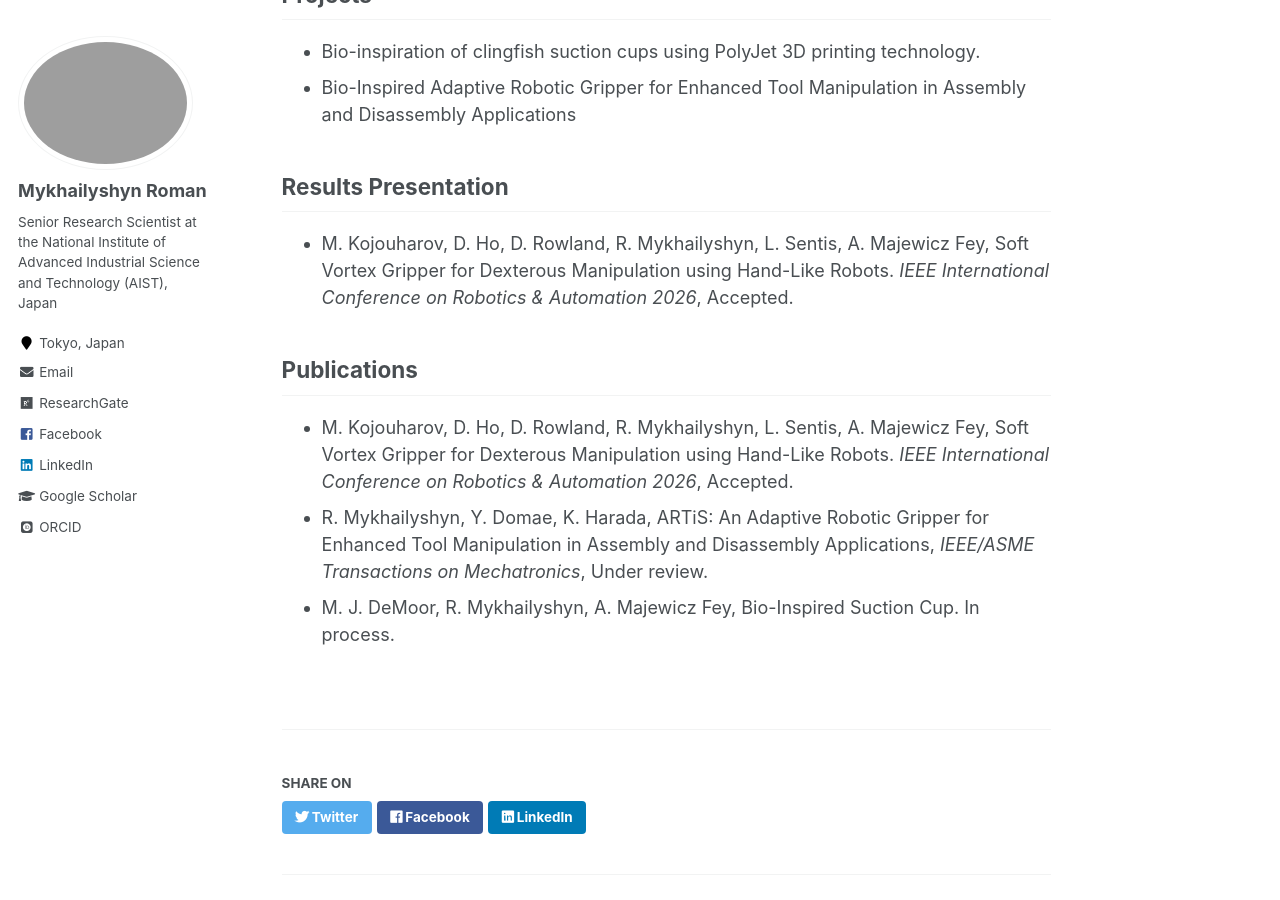
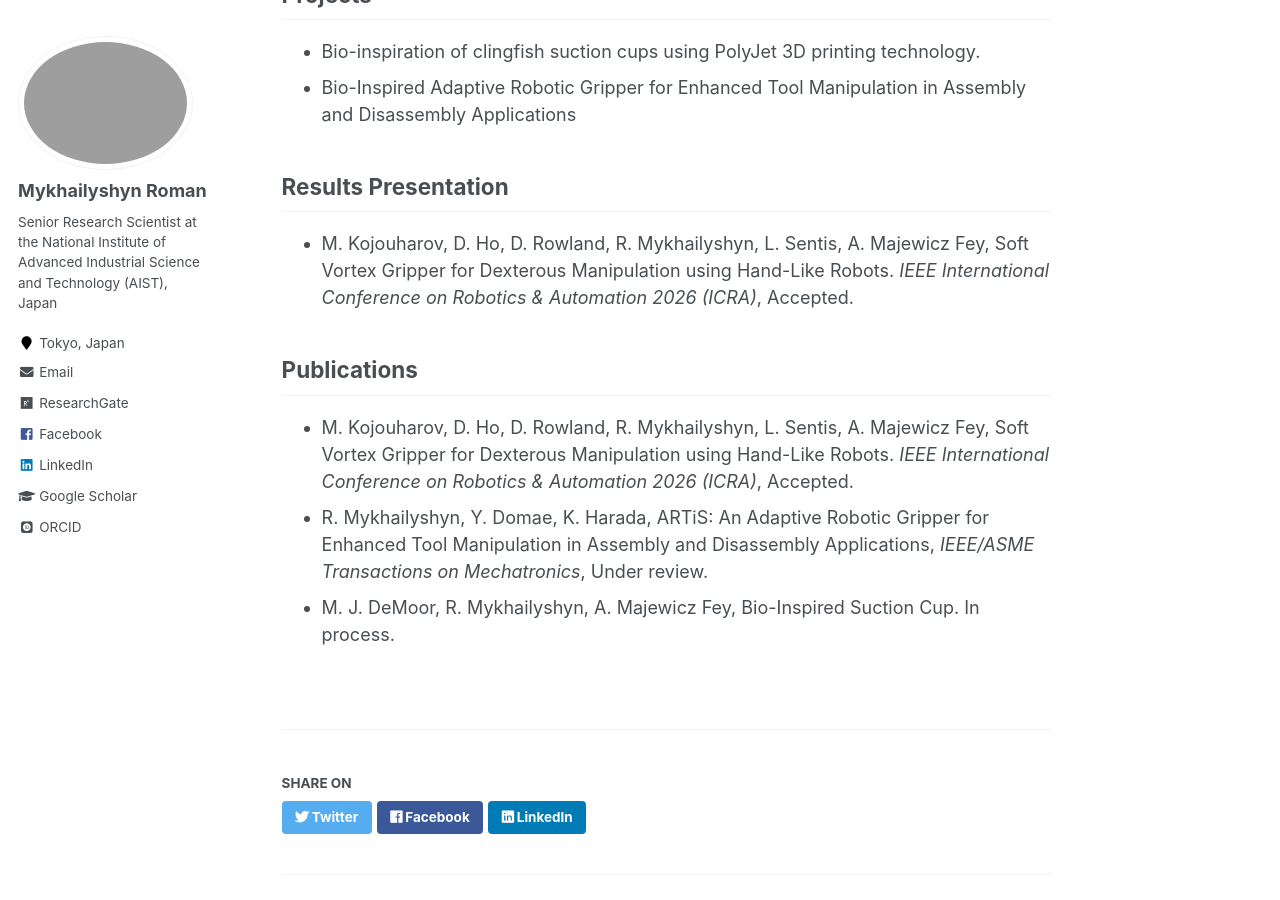
Before and after one commit to RomanMykhailyshyn/RomanMykhailyshyn.github.io, a Jekyll site: the page built from _portfolio/portfolio-2.md, in a window 1280 px wide and 900 px high, scrolled down 1274 px. Built offline with Jekyll 4.4.1, drawn with Linux system fonts in a browser that asks for light colours; some web fonts are replaced.

Commit message:
Update portfolio-2.md

```diff
--- a/_portfolio/portfolio-2.md
+++ b/_portfolio/portfolio-2.md
@@ -25,10 +25,10 @@ The project partially funded by grant "Disassembly plans that take into account
 
 ## Results Presentation
 
-* M. Kojouharov, D. Ho, D. Rowland, R. Mykhailyshyn, L. Sentis, A. Majewicz Fey, Soft Vortex Gripper for Dexterous Manipulation using Hand-Like Robots. <i>IEEE International Conference on Robotics & Automation 2026</i>, Accepted.
+* M. Kojouharov, D. Ho, D. Rowland, R. Mykhailyshyn, L. Sentis, A. Majewicz Fey, Soft Vortex Gripper for Dexterous Manipulation using Hand-Like Robots. <i>IEEE International Conference on Robotics & Automation 2026 (ICRA)</i>, Accepted.
 
 ## Publications
 
-* M. Kojouharov, D. Ho, D. Rowland, R. Mykhailyshyn, L. Sentis, A. Majewicz Fey, Soft Vortex Gripper for Dexterous Manipulation using Hand-Like Robots. <i>IEEE International Conference on Robotics & Automation 2026</i>, Accepted.
+* M. Kojouharov, D. Ho, D. Rowland, R. Mykhailyshyn, L. Sentis, A. Majewicz Fey, Soft Vortex Gripper for Dexterous Manipulation using Hand-Like Robots. <i>IEEE International Conference on Robotics & Automation 2026 (ICRA)</i>, Accepted.
 * R. Mykhailyshyn, Y. Domae, K. Harada, ARTiS: An Adaptive Robotic Gripper for Enhanced Tool Manipulation in Assembly and Disassembly Applications, <i>IEEE/ASME Transactions on Mechatronics</i>, Under review.
 * M. J. DeMoor, R. Mykhailyshyn, A. Majewicz Fey, Bio-Inspired Suction Cup. In process.
```
